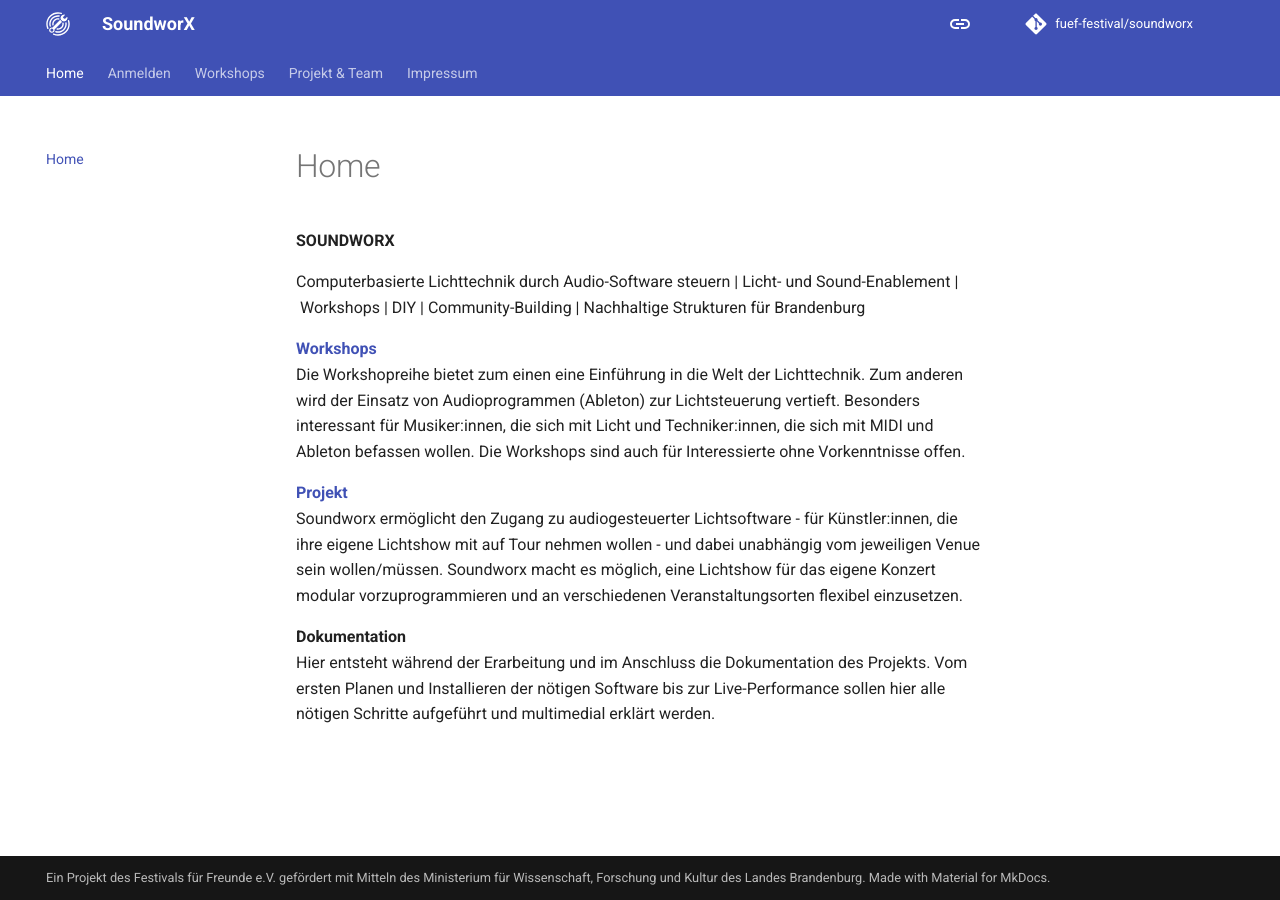
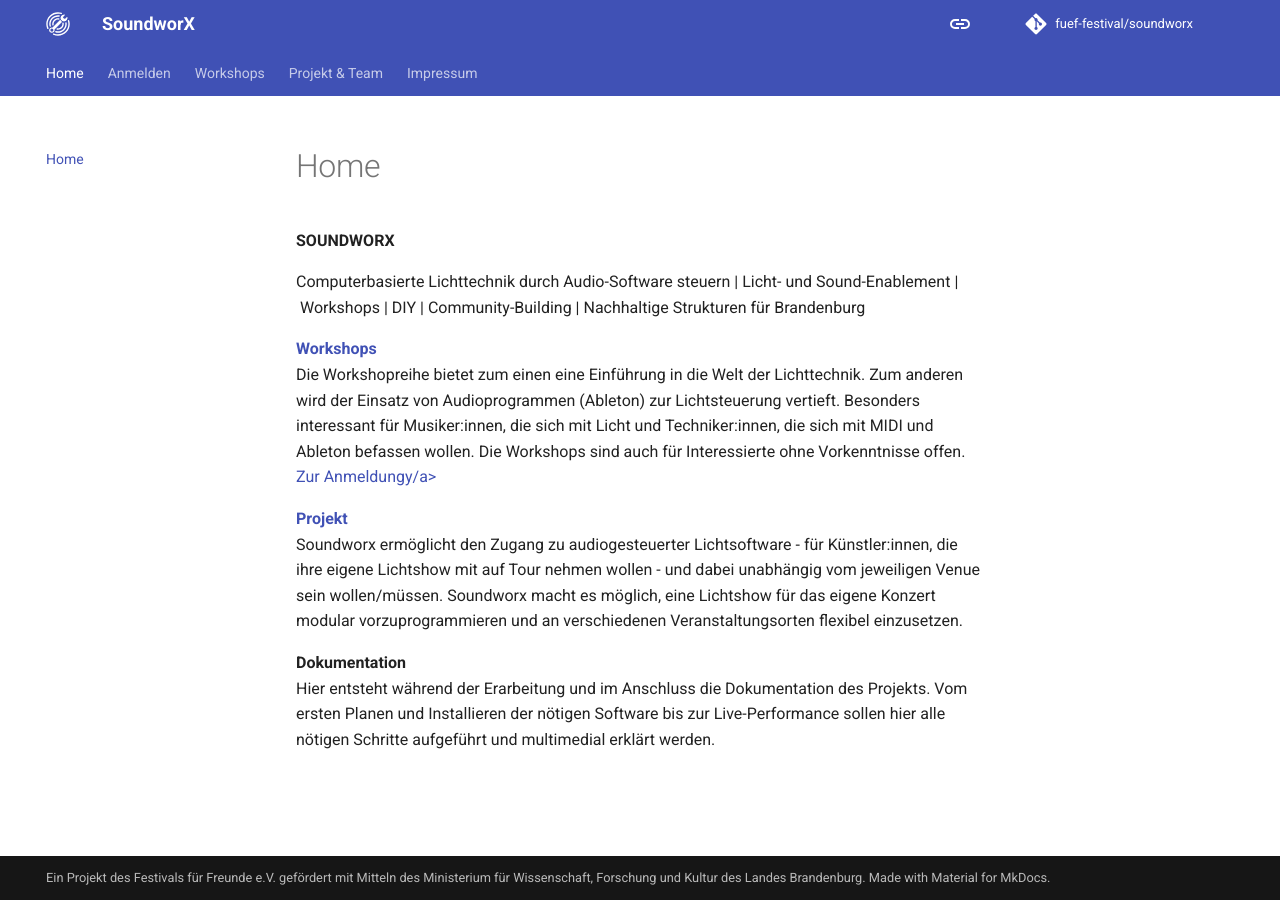
Before and after one commit to fuef-festival/soundworx, an MkDocs documentation site: the page built from docs/index.md, in a window 1280 px wide. Built offline with MkDocs 1.6.1 and Material for MkDocs 9.7.7, drawn with Linux system fonts in a browser that asks for light colours; plug-ins that fetch from the network failed and are left out; comment, search, counter and statistics services are not loaded.

Commit message:
Update index.md

```diff
--- a/docs/index.md
+++ b/docs/index.md
@@ -3,7 +3,7 @@
 Computerbasierte Lichttechnik durch Audio-Software steuern | Licht- und Sound-Enablement | Workshops | DIY | Community-Building | Nachhaltige Strukturen für Brandenburg
 
 **<a href="http://soundworx.org/workshops">Workshops</a>**<br>
-Die Workshopreihe bietet zum einen eine Einführung in die Welt der Lichttechnik. Zum anderen wird der Einsatz von Audioprogrammen (Ableton) zur Lichtsteuerung vertieft. Besonders interessant für Musiker:innen, die sich mit Licht und Techniker:innen, die sich mit MIDI und Ableton befassen wollen. Die Workshops sind auch für Interessierte ohne Vorkenntnisse offen.
+Die Workshopreihe bietet zum einen eine Einführung in die Welt der Lichttechnik. Zum anderen wird der Einsatz von Audioprogrammen (Ableton) zur Lichtsteuerung vertieft. Besonders interessant für Musiker:innen, die sich mit Licht und Techniker:innen, die sich mit MIDI und Ableton befassen wollen. Die Workshops sind auch für Interessierte ohne Vorkenntnisse offen.<br><a href="http://soundworx.org/workshops">Zur Anmeldungy/a>
 
 **<a href="http://soundworx.org/project">Projekt</a>**<br>
 Soundworx ermöglicht den Zugang zu audiogesteuerter Lichtsoftware - für Künstler:innen, die ihre eigene Lichtshow mit auf Tour nehmen wollen - und dabei unabhängig vom jeweiligen Venue sein wollen/müssen. Soundworx macht es möglich, eine Lichtshow für das eigene Konzert modular vorzuprogrammieren und an verschiedenen Veranstaltungsorten flexibel einzusetzen.
```
